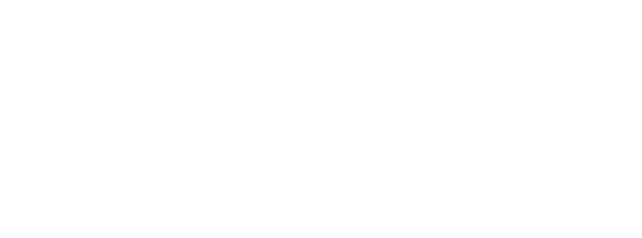
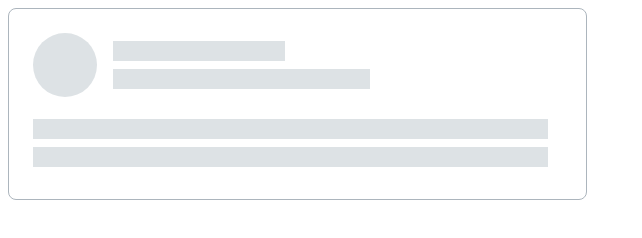
Before and after one commit to js-tasks-ru/htmlcss-20230530_nazarov-ivan-1992, a website: page 04-lection2/02-skeleton/index.html in a window 1280 px wide. Shown: the whole page, without its empty margins (0-642 px from the left). Drawn offline with Linux system fonts and the light colour scheme.

Commit message:
add skeleton

```diff
--- a/04-lection2/02-skeleton/index.html
+++ b/04-lection2/02-skeleton/index.html
@@ -1,11 +1,23 @@
 <!DOCTYPE html>
 <!-- Страница со скелетоном -->
 <html lang="ru">
-    <head>
-        <link rel="stylesheet" href="../../assets/css/main.css">
-        <link rel="stylesheet" href="./skeleton.css">
-    </head>
-    <body>
-
-    </body>
+  <head>
+    <link rel="stylesheet" href="../../assets/css/main.css" />
+    <link rel="stylesheet" href="./skeleton.css" />
+  </head>
+  <body>
+    <div class="skeleton">
+      <div class="skeleton__header">
+        <div class="skeleton__header__cyrcle"></div>
+        <div class="skeleton__rectangles">
+          <div class="skeleton__rectangle" style="width: 172px"></div>
+          <div class="skeleton__rectangle" style="width: 257px"></div>
+        </div>
+      </div>
+      <div class="skeleton__rectangles">
+        <div class="skeleton__rectangle" style="width: 515px"></div>
+        <div class="skeleton__rectangle" style="width: 515px"></div>
+      </div>
+    </div>
+  </body>
 </html>
--- a/04-lection2/02-skeleton/skeleton.css
+++ b/04-lection2/02-skeleton/skeleton.css
@@ -0,0 +1,40 @@
+.skeleton {
+    box-sizing: border-box;
+    display: flex;
+    flex-direction: column;
+    justify-content: space-between;
+    height: 192px;
+    width: 579px;
+    padding-top: 24px;
+    padding-left: 24px;
+    padding-bottom: 32px;
+    padding-right: 40px;
+    border: 1px solid var(--grey-3);
+    border-radius: 8px;
+}
+
+.skeleton__header {
+    display: flex;
+    margin: 0 -16px;
+}
+
+.skeleton__header__cyrcle {
+    height: 64px;
+    width: 64px;
+    border-radius: 50%;
+    margin: 0 16px;
+    background-color: var(--grey-2);
+}
+
+.skeleton__rectangles {
+    display: flex;
+    flex-direction: column;
+    justify-content: center;
+    margin: -4px 0;
+}
+
+.skeleton__rectangle {
+    height: 20px;
+    margin: 4px 0;
+    background-color: var(--grey-2);
+}
```
